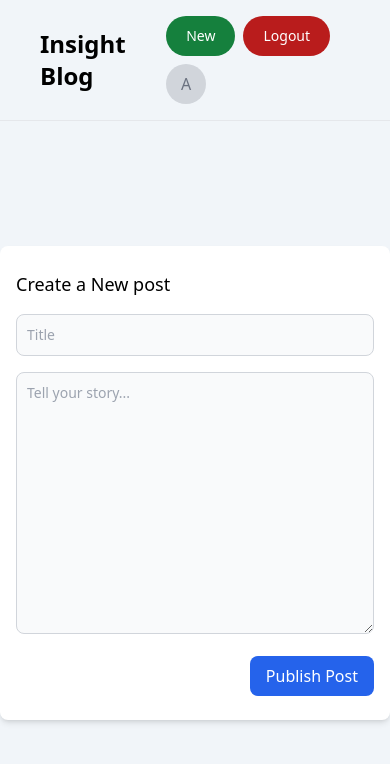
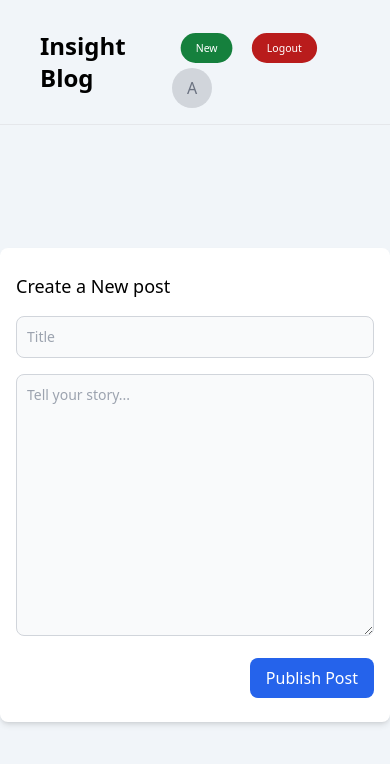
Before and after one commit to Rays-Code/insight, a React (Vite) app: page /publish in a window 390 px wide. Shown: the top 764 px of the page. Built offline with nearby package versions, Linux system fonts and the light colour scheme.

Commit message:
Added mobile responsiveness

```diff
--- a/src/components/Appbar.tsx
+++ b/src/components/Appbar.tsx
@@ -11,11 +11,11 @@ const Appbar = ({name}: {name: string}) => {
   return (
     <div className='flex justify-between border-b px-10 py-4'>
 
-      <div className=' text-2xl font-semibold flex flex-col justify-center'><Link to={"/"}>Insight Blog</Link></div>
+      <div className='text-2xl font-semibold flex flex-col justify-center'><Link to={"/"}>Insight Blog</Link></div>
 
       <div>
-      <Link to={"/publish"}><button type="button" className="text-white bg-green-700 hover:bg-green-800 focus:outline-none focus:ring-4 focus:ring-green-300 font-medium rounded-full text-sm px-5 py-2.5 text-center me-2 mb-2">New</button></Link>
-      <button type="button" className="text-white bg-red-700 hover:bg-red-800 focus:outline-none focus:ring-4 focus:ring-green-300 font-medium rounded-full text-sm px-5 py-2.5 text-center me-2 mb-2" onClick={Logout}>Logout</button>
+      <Link to={"/publish"}><button type="button" className="scale-75 lg:scale-100  text-white bg-green-700 hover:bg-green-800 focus:outline-none focus:ring-4 focus:ring-green-300 font-medium rounded-full text-sm px-5 py-2.5 text-center lg:me-2 lg:mb-2 mt-3">New</button></Link>
+      <button type="button" className="scale-75 lg:scale-100 text-white bg-red-700 hover:bg-red-800 focus:outline-none focus:ring-4 focus:ring-green-300 font-medium rounded-full text-sm px-5 py-2.5 text-center lg:me-2 lg:mb-2" onClick={Logout}>Logout</button>
       <div className="relative cursor-pointer inline-flex items-center justify-center w-10 h-10 overflow-hidden bg-gray-300 rounded-full ">
         <span className="font-medium text-gray-500">{name[0]}</span>
         </div>
--- a/src/components/Auth.tsx
+++ b/src/components/Auth.tsx
@@ -30,7 +30,7 @@ async function sendRequest(){
 }
 
     return (
-        <div className="h-screen flex justify-center items-center flex-col">
+        <div className="h-screen w-screen flex justify-center items-center flex-col">
             <div>
             <div className="px-10">
             <div className="text-3xl h-50 font-extrabold">
--- a/src/pages/Signin.tsx
+++ b/src/pages/Signin.tsx
@@ -17,12 +17,12 @@ const Signin = () => {
     }, []);
 
     return (
-    <div className='grid grid-cols-2'>
+      <div className='grid grid-cols-1 lg:grid-cols-2'>
       <div>
         <div className=' text-2xl pt-5 ml-6 font-semibold flex flex-col justify-center'><Link to={"/"}>Insight Blog</Link></div>
         <Auth type='signin'/>
       </div>
-        <div className='invisible lg:visible'>
+      <div className='hidden lg:block'>
       <Quote />
       </div>
     </div>
--- a/src/pages/Signup.tsx
+++ b/src/pages/Signup.tsx
@@ -24,7 +24,7 @@ const Signup = () => {
         <div className=' text-2xl pt-5 ml-6 font-semibold flex flex-col justify-center'><Link to={"/"}>Insight Blog</Link></div>
         <Auth type='signup'/>
       </div>
-      <div className='invisible lg:visible'>
+      <div className='hidden lg:block'>
       <Quote />
       </div>
     </div>
```
Lines whose indentation alone changed are shown as unchanged.
